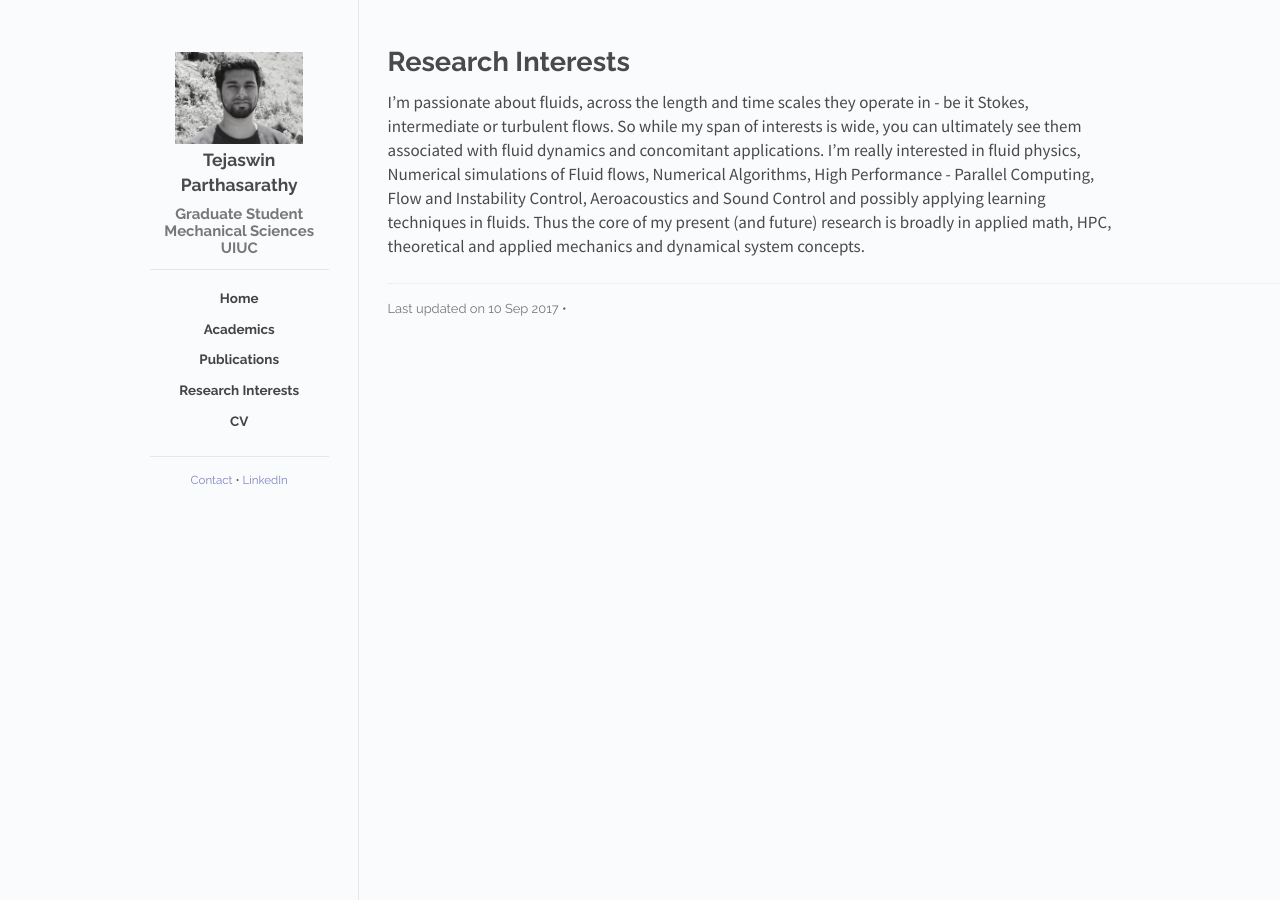
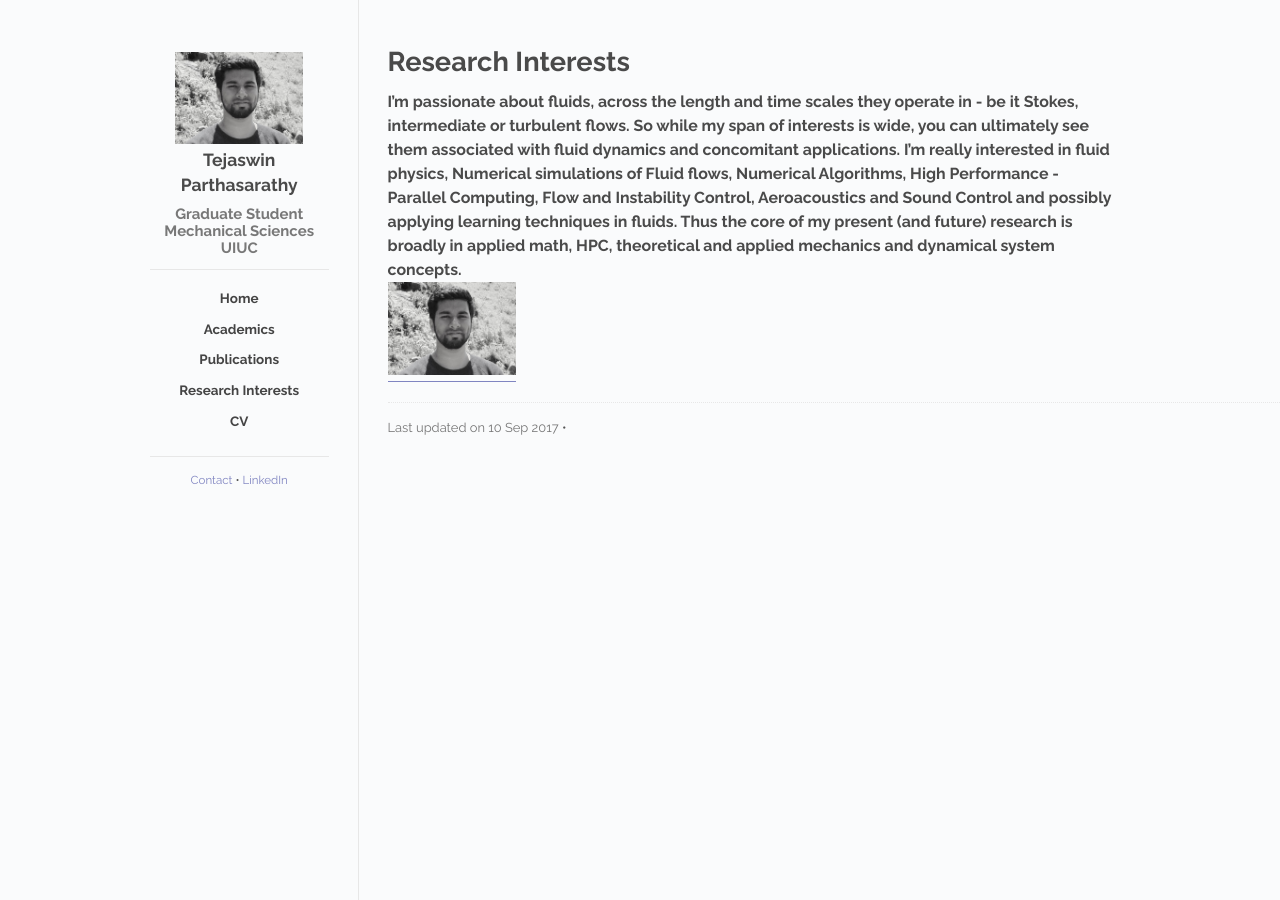
Before and after one commit to parthas1/parthas1.github.io, a Jekyll site: the page built from research/index.md, in a window 1280 px wide. Built offline with Jekyll 4.4.1, drawn with Linux system fonts in a browser that asks for light colours.

Commit message:
added Research page

```diff
--- a/research/index.md
+++ b/research/index.md
@@ -5,4 +5,6 @@
 order: 4
 ---
 
-I'm passionate about fluids, across the length and time scales they operate in - be it Stokes, intermediate or turbulent flows. So while my span of interests is wide, you can ultimately see them associated with fluid dynamics and concomitant applications.     I'm really interested in fluid physics, Numerical simulations of Fluid flows, Numerical Algorithms, High Performance - Parallel Computing, Flow and Instability Control, Aeroacoustics and Sound Control and possibly applying learning techniques in fluids. Thus the core of my present (and future) research is broadly in applied math, HPC, theoretical and applied mechanics and dynamical system concepts.
+### I'm passionate about fluids, across the length and time scales they operate in - be it Stokes, intermediate or turbulent flows. So while my span of interests is wide, you can ultimately see them associated with fluid dynamics and concomitant applications.     I'm really interested in fluid physics, Numerical simulations of Fluid flows, Numerical Algorithms, High Performance - Parallel Computing, Flow and Instability Control, Aeroacoustics and Sound Control and possibly applying learning techniques in fluids. Thus the core of my present (and future) research is broadly in applied math, HPC, theoretical and applied mechanics and dynamical system concepts.
+
+<h1 class="title"><a href="/"><img id="logo" src="/images/profile.jpg"></a></h1>
```
